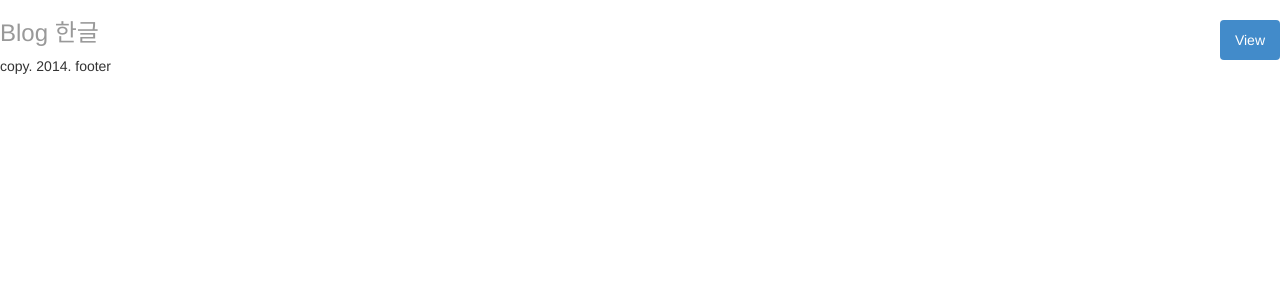
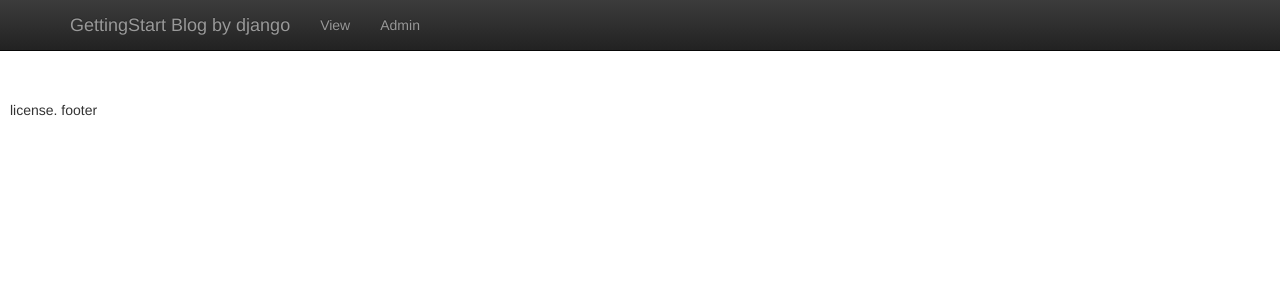
Before and after one commit to FiaDot/GettingStartBlog, a Django app: page /blog/ in a window 1280 px wide. Shown: the top 300 px of the page. Run offline with Django 3.2, Linux system fonts and the light colour scheme; data that the repository does not hold is empty; parts of the project's set-up code (start-up, migrations or seed data) failed here and were passed over; some libraries are stand-ins or nearby versions.

Commit message:
close #6 bootstrap 3.0.3 적용

```diff
--- a/blog/forms.py
+++ b/blog/forms.py
@@ -1,8 +1,12 @@
-from django.forms import ModelForm
+from django.forms import ModelForm, Textarea
+
 from blog.models import Comment
 
 
 class CommentForm(ModelForm):
     class Meta:
         model = Comment
+        widgets = {
+            'body' : Textarea(attrs={'cols': 80, 'rows' : 2}),
+        }
         exclude = ["post"]
--- /dev/null
+++ b/static/css/custom.css
@@ -0,0 +1,10 @@
+body {
+	margin-top: 100px; /* 100px is double the height of the navbar - I made it a big larger for some more space - keep it at 50px at least if you want to use the fixed top nav */
+	margin-left: 10px;
+	margin-right: 10px;
+
+}
+
+footer {
+	margin: 0px 0;
+}
--- a/templates/base.html
+++ b/templates/base.html
@@ -1,5 +1,4 @@
 {% load staticfiles %}
-
 <!DOCTYPE html>
 <html lang="ko">
 
@@ -7,7 +6,7 @@
 	<meta charset="utf-8">
 	<meta http-equiv="X-UA-Compatible" content="IE=edge,chrome=1">
 
-	<title>{% block title %}Blog 한글 테스트{% endblock %}</title>
+	<title>{% block title %}django 한글 테스트{% endblock %}</title>
 
 	<meta name="description" content="GettingStartBlog">
 	<meta name="author" content="fiadot">
@@ -16,41 +15,52 @@
 
 	<meta name="viewport" content="width=device-width, initial-scale=1.0">
 
+    <!-- Style -->
+    <link rel="stylesheet" href="{% static "css/bootstrap.css" %}">
+	<link rel="stylesheet" href="{% static "css/bootstrap-theme.css" %}">
+	<link rel="stylesheet" href="{% static "css/custom.css" %}" >
+</head>
+
+
+<body>
 	<!-- Main Scripts -->
 	<script src="{% static "js/modernizr.js" %}"></script>
     <script src="{% static "js/jquery.js" %}"></script>
-    <script src="{% static "js/bootstrap.min.js" %}"></script>
+    <script src="{% static "js/bootstrap.js" %}"></script>
     <script src="{% static "js/custom.js" %}"></script>
 
-    <!-- Style -->
-    <link rel="stylesheet" href="{% static "css/bootstrap.css" %}">
-	<link rel="stylesheet" href="{% static "css/bootstrap-theme.css" %}">
-	<link rel="stylesheet" href="{% static "css/custom" %}" >
+	<nav class="navbar navbar-inverse navbar-fixed-top" role="navigation">
+		{% block nav-global %}
+		<div class="container">
+			<div class="navbar-header">
+				<button type="button" class="navbar-toggle" data-toggle="collapse" data-target=".navbar-ex1-collapse">
+					<span class="sr-only">Toggle navigation</span>
+					<span class="icon-bar"></span>
+					<span class="icon-bar"></span>
+					<span class="icon-bar"></span>
+				</button>
+				<a class="navbar-brand" href="{% url 'blog.views.main' %}">GettingStart Blog by django</a>
+			</div>
 
-</head>
-
-
-
-<body>
-	<div id="sidebar"> {% block sidebar %} {% endblock %} </div>
-
-	<div id="container">
-		<div id="menu">
-			{% block nav-global %}
-
-				<div class="header">
-			    	<ul class="nav nav-pills pull-right">
-			    		<li class="active"><a href="{% url 'blog.views.main' %}">View</a></li>
+			<!-- Collect the nav links, forms, and other content for toggling -->
+			<div class="collapse navbar-collapse navbar-ex1-collapse">
+				<ul class="nav navbar-nav">
+					<li><a href="{% url 'blog.views.main' %}">View</a></li>
+					<li><a href="{% url 'admin:index' %}">Admin</a></li>
 					{% if user.is_staff %}
-						<li><a href="{% url 'admin:index' %}">Admin</a></li>
-						<li><a href="{% url 'admin:blog_post_add' %}">Add Post</a></li>
+					<li><a href="{% url 'admin:blog_post_add' %}">Post</a></li>
 					{% endif %}
 				</ul>
 			</div>
 
-				<a href="{% url 'blog.views.main' %}"><h3 class="text-muted">Blog 한글 </h3></a>
+			<!-- /.navbar-collapse -->
+		</div>
+		<!-- /.container -->
 		{% endblock %}
-		</div>
+	</nav>
+
+
+	<div id="sidebar"> {% block sidebar %} {% endblock %} </div>
 
 
 	<div class="contents">
@@ -59,10 +69,9 @@
 
 
 	<div class="footer">
-			<p>copy. 2014. footer</p>
+		<p>license. footer</p>
 	</div>
 
-	</div>
 
 
 </body>
--- a/templates/list.html
+++ b/templates/list.html
@@ -1,42 +1,51 @@
 {% extends "base.html" %}
 
 {% block content %}
-    <div class="main">
 
      <!-- Posts  -->
-        <ul>
+	<div class="row">
 		{% for post in posts.object_list %}
-            <article>
-             <div class="row marketing">
-        		<div class="col-lg-6">
-        			<h4><a href="{% url 'blog.views.post' post.id %}">{{ post.title }}</a></h4>
-                <ul>
-                    <div class="time">{{ post.created }}</div>
-                    <div class="body">{{ post.body|linebreaks }}</div>
-                </ul>
-            </article>
+    	<div class="col-lg-8">
+    		<a href="{% url 'blog.views.post' post.id %}">{{ post.title|truncatewords:"8" }}</a>
+      		<span class="glyphicon glyphicon-time"></span> Posted on {{ post.created }}
+			<div class="body">{{ post.body|truncatewords:"20" }}</div>
+            <hr>
+    	</div>
     	 {% endfor %}
-        </ul>
+    </div>
 
-        <!-- Next/Prev page links  -->
+
+    <!-- Page links -->
+    <!-- TODO : digg style paginator
     {% if posts.object_list and posts.paginator.num_pages > 1 %}
-        <div class="pagination" style="margin-top: 20px; margin-left: -20px; ">
-            <span class="step-links">
+    <ui class="pagination">
+		{% for output_page in posts.paginator.page_range %}
+			{% ifequal output_page posts.number %}
+				<li class="active"><a href="?page={{ output_page }}">{{ output_page }}</a></li>
+			{% else %}
+				<li><a href="?page={{ output_page }}">{{ output_page }} </a></li>
+	        {% endifequal %}
+   		{% endfor %}
+    </ui>
+    {% endif %}
+   	-->
+
+    {% if posts.object_list and posts.paginator.num_pages > 1 %}
+    <ul class="pager">
 	 	{% if posts.has_previous %}
-                    <a href= "?page={{ posts.previous_page_number }}">newer entries &lt;&lt; </a>
+		<li class="previous"><a href="?page={{ posts.previous_page_number }}">Prev</a></li>
+		{% else %}
+		<li class="previous disabled"><a href="#">Prev</a></li>
 		{% endif %}
 
-                <span class="current">
-                    &nbsp;Page {{ posts.number }} of {{ posts.paginator.num_pages }}
-                </span>
-
 		{% if posts.has_next %}
-                    <a href="?page={{ posts.next_page_number }}"> &gt;&gt; older entries</a>
+		<li class="next"><a href="?page={{ posts.next_page_number }}">Next</a></li>
+		{% else %}
+		<li class="next disabled"><a href="#">Next</a></li>
 		{% endif %}
-            </span>
-        </div>
+	</ul>
     {% endif %}
 
-    </div>
+
 
 {% endblock %}
```
Also changed, not shown: templates/post.html (+50 -20 lines). Lines whose indentation alone changed are shown as unchanged.
